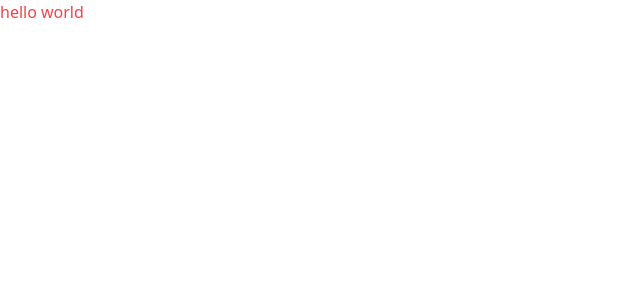
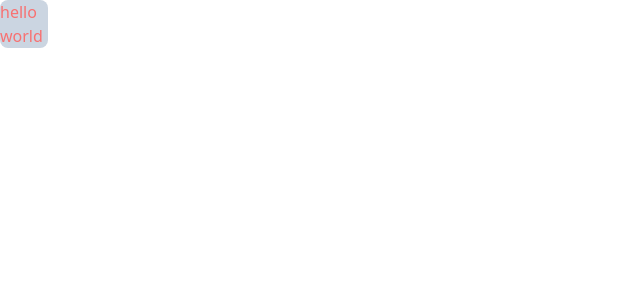
Before and after one commit to unworthyEnzyme/boolog, a React (Vite) app in the folder apps/react-spa/: page / in a window 1280 px wide. Shown: the top 300 px of the page, without its empty margins (0-640 px from the left). Built offline with nearby package versions, Linux system fonts and the light colour scheme.

Commit message:
configure swr

```diff
--- a/apps/react-spa/package.json
+++ b/apps/react-spa/package.json
@@ -10,7 +10,8 @@
   },
   "dependencies": {
     "react": "^18.2.0",
-    "react-dom": "^18.2.0"
+    "react-dom": "^18.2.0",
+    "swr": "^2.0.0"
   },
   "devDependencies": {
     "@types/react": "^18.0.24",
--- a/apps/react-spa/src/App.tsx
+++ b/apps/react-spa/src/App.tsx
@@ -1,5 +1,13 @@
+import { SWRConfig } from "swr";
+
 function App() {
-  return <div className="text-red-500">hello world</div>;
+  return (
+    <SWRConfig value={{ suspense: true }}>
+      <div className="text-red-400 bg-slate-300 w-12 rounded-lg">
+        hello world
+      </div>
+    </SWRConfig>
+  );
 }
 
 export default App;
```
Also changed, not shown: 1 other file (tests, documents, lock files or other folders).
